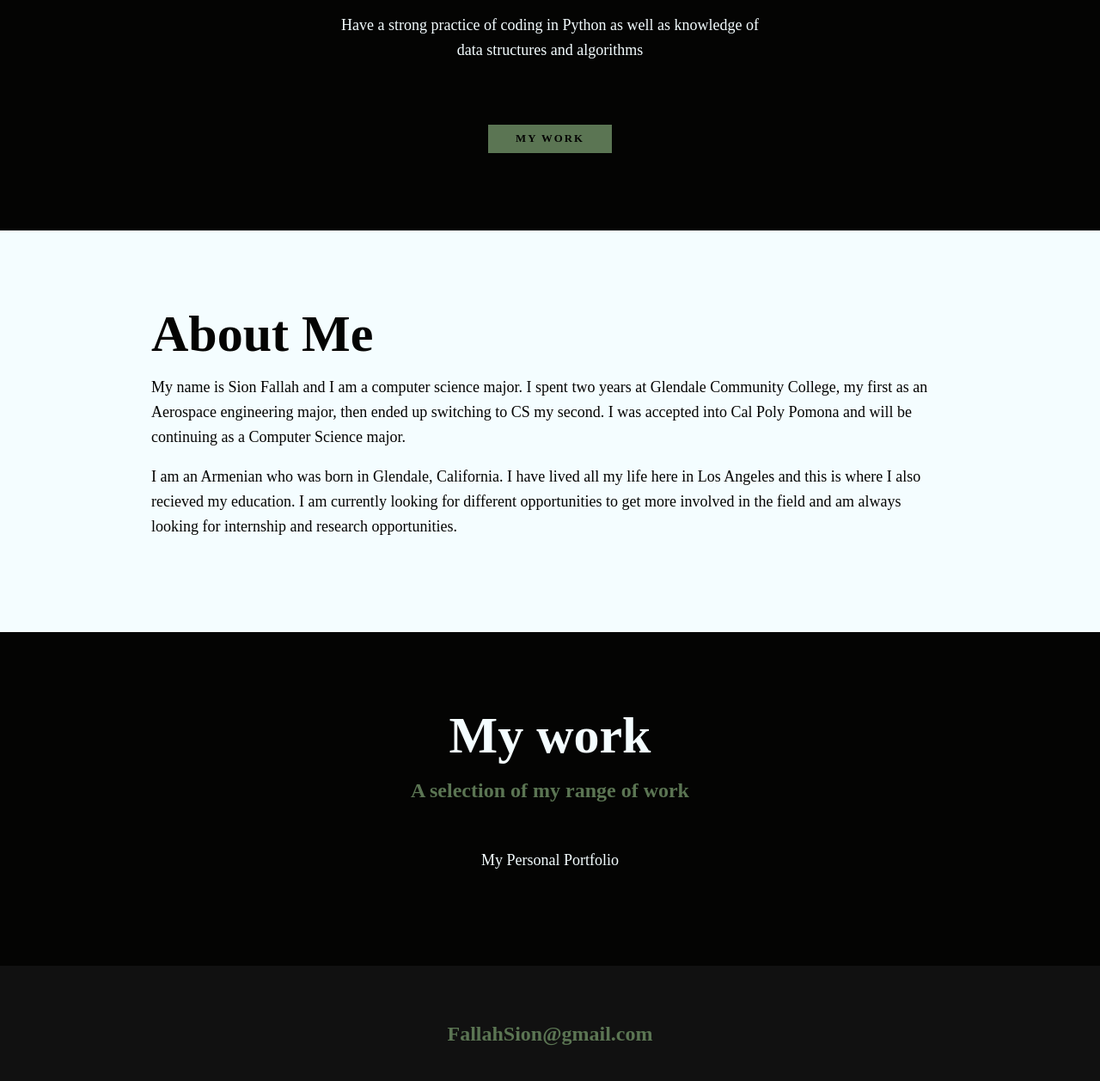
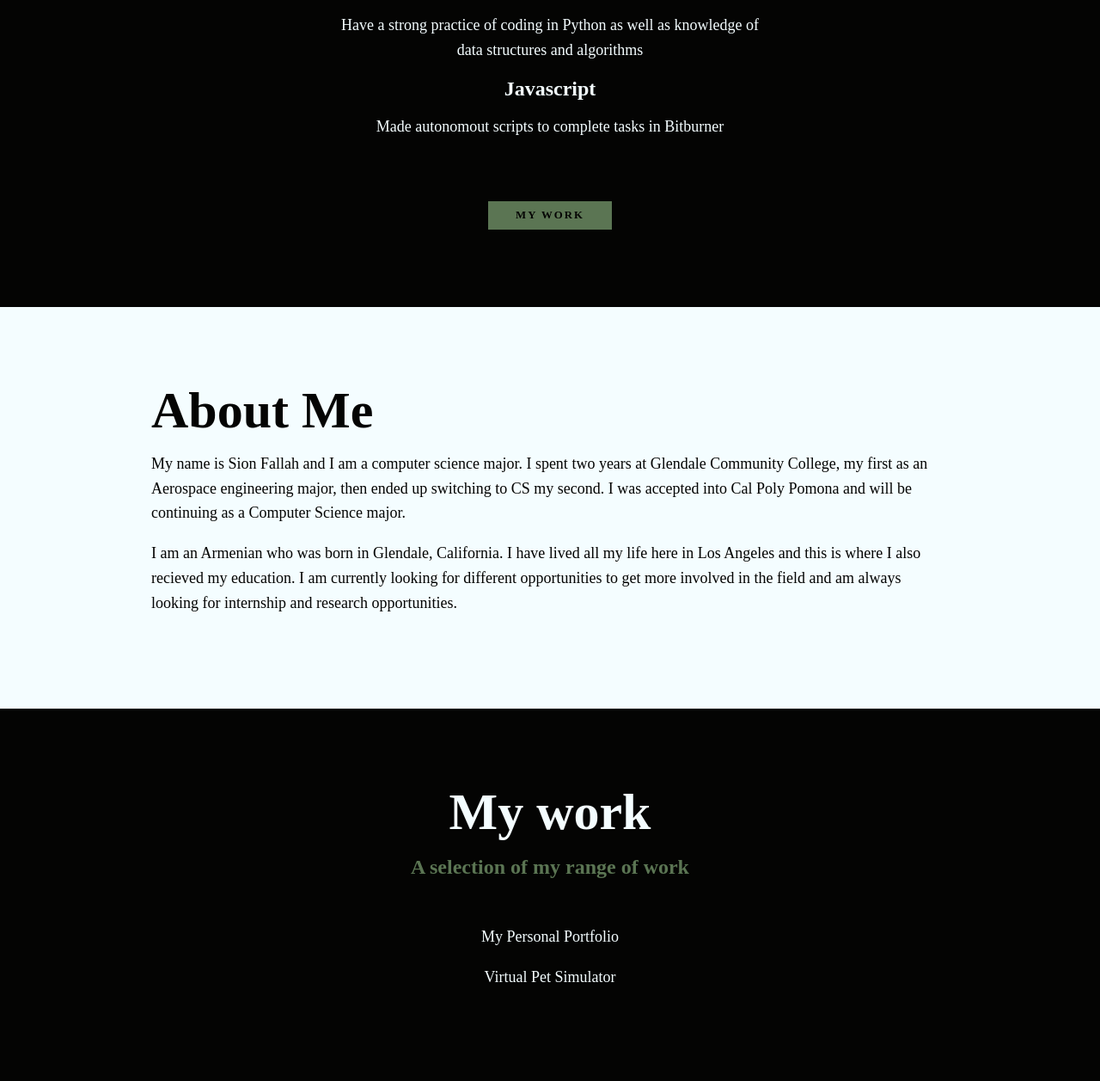
Before and after one commit to sionfallah/sionfallah.github.io, a plain HTML site: page index.html in a window 1280 px wide. Shown: the part 1311-2568 px from the top of the page at 86% size. Drawn offline with nearby package versions, Linux system fonts and the light colour scheme; files whose address does not match are found by name.

Commit message:
Update index.html

```diff
--- a/index.html
+++ b/index.html
@@ -50,6 +50,12 @@
                 <p>Have a strong practice of coding in Python as well as knowledge of data structures and algorithms </p>
             </div> <!-- / service -->
 
+            <div class="service">
+                <h3>Javascript</h3>
+                <p>Made autonomout scripts to complete tasks in Bitburner </p>
+            </div> <!-- / service -->
+
+
         </div> <!-- / services -->
 
         <a href="#work" class="btn">My Work</a>
@@ -79,6 +85,7 @@
         <h2 class="section__title section__title--work">My work</h2>
         <p class="section__subtitle section__subtitle--work">A selection of my range of work</p>
         <p>My Personal Portfolio</p>
+        <p>Virtual Pet Simulator</p>
     </section>
 
 
```
